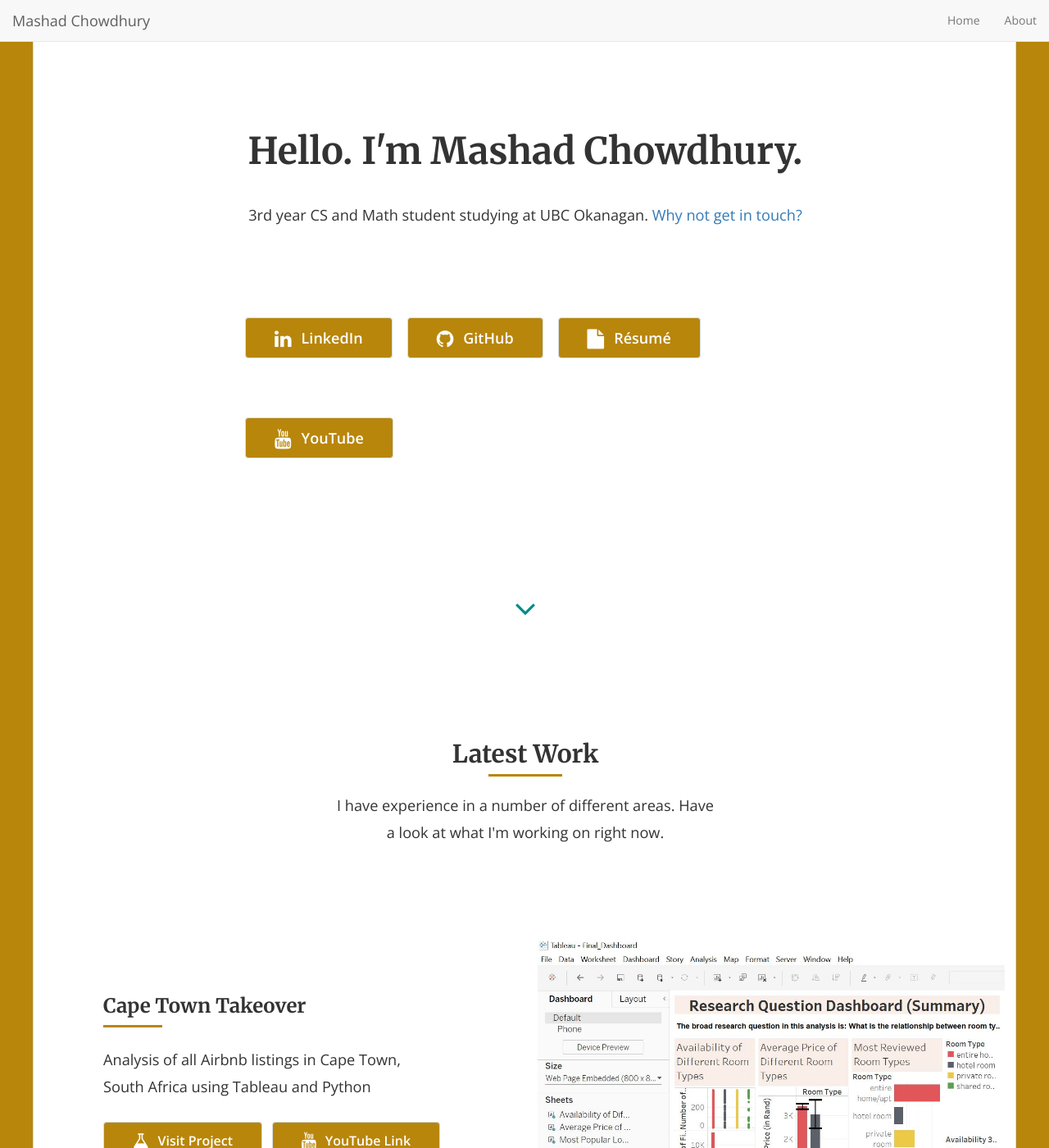
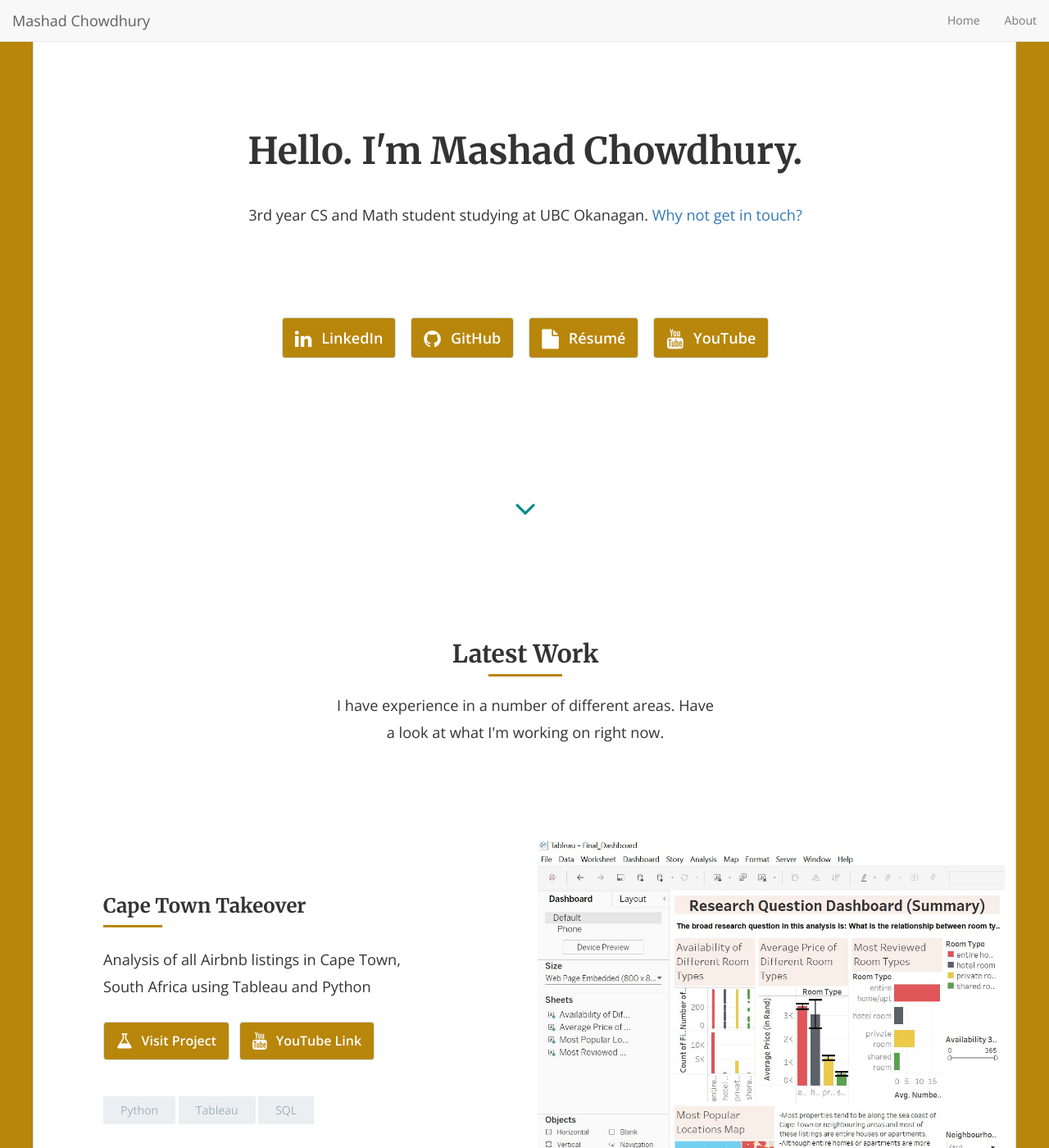
Before and after one commit to mashadchowdhury/mashadchowdhury.github.io, a Jekyll site: the page built from index.html, in a window 1280 px wide and 1400 px high. Shown: the whole window at 82% size. Built offline with Jekyll 4.4.1, drawn with Linux system fonts in a browser that asks for light colours; nearby versions of some CDN libraries; the list of posts is cut into pages by our own code.

Commit message:
Update style.scss

```diff
--- a/css/style.scss
+++ b/css/style.scss
@@ -61,7 +61,7 @@
 }
 
 button.btn, input.btn {
-  padding: 12px 35px;
+  padding: 12px 15px;
   margin: 2em 0.5em;
   border: solid 1px #d5e0e7;
   border-radius: 4px;
```
